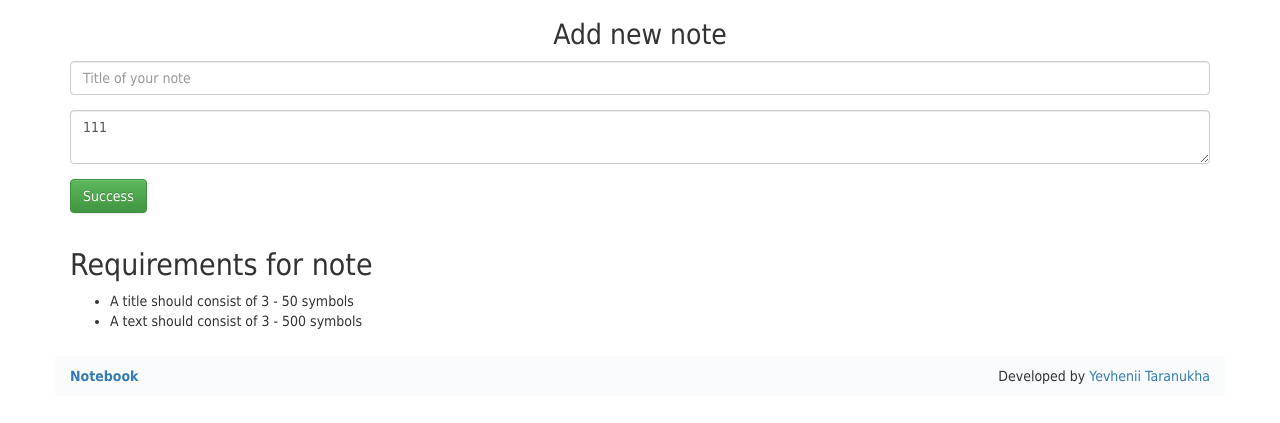
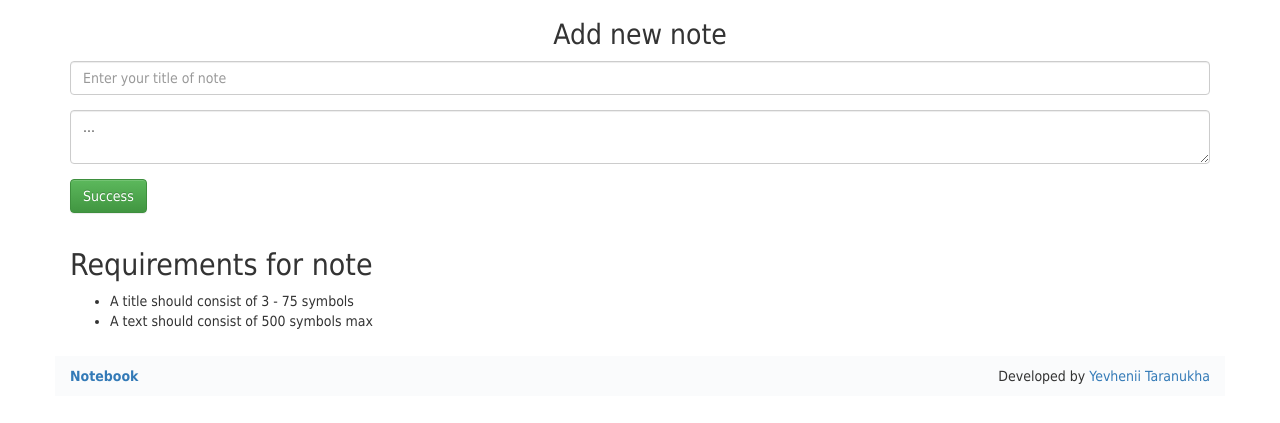
Before and after one commit to tzhenia/Notebook, a PHP site: page /new.php in a window 1280 px wide. Shown: the part 43-466 px from the top of the page. Run offline with PHP 8.4, Linux system fonts and the light colour scheme.

Commit message:
edited requirements for notes

```diff
--- a/src/new.php
+++ b/src/new.php
@@ -9,17 +9,17 @@
 
     <div class="row">
         <div class="col-lg-12">
-            <form action="#" method="post">
+            <form action="#" method="post" >
                 <div class="form-group">
-                    <input type="text" class="form-control" minlength="3" maxlength="75" placeholder="Title of your note" required >
+                    <input type="text" class="form-control" minlength="3" maxlength="75" placeholder="Enter your title of note" required >
                 </div>
 
                 <div class="form-group">
-                    <textarea class="form-control"  maxlength="500"  required>111</textarea>
+                    <textarea class="form-control" maxlength="500" required>...</textarea>
                 </div>
 
                 <div class="form-group">
-                    <input type="button" class="btn btn-success" value="Success">
+                    <input type="submit" class="btn btn-success" value="Success">
                 </div>
 
             </form>
--- a/src/view/requirementsNotes.php
+++ b/src/view/requirementsNotes.php
@@ -7,8 +7,8 @@
 <div class="row">
     <div class="col-lg-12">
          <ul>
-             <li>A title should consist of 3 - 50 symbols</li>
-             <li>A text should consist of 3 - 500 symbols</li>
+             <li>A title should consist of 3 - 75 symbols</li>
+             <li>A text should consist of 500 symbols max</li>
          </ul>
     </div>
 </div>
```
